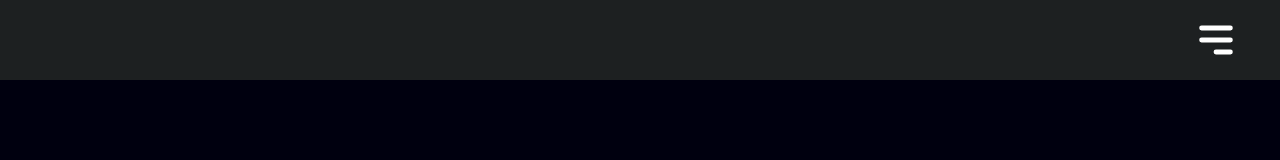
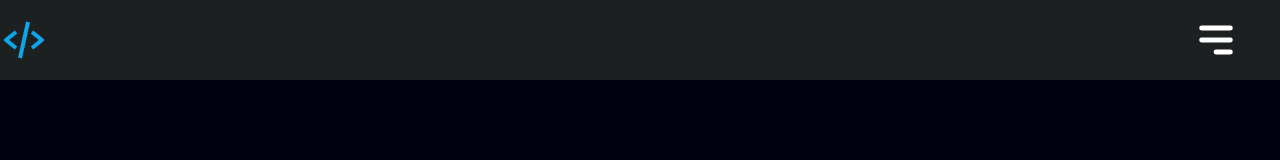
Before and after one commit to danielgen01/Portfolio-Daniel-G, a React (Vite) app: page / in a window 1280 px wide. Shown: the top 160 px of the page. Built offline with nearby package versions, Linux system fonts and the light colour scheme.

Commit message:
add code icon to navbar

```diff
--- a/src/components/Navbar.tsx
+++ b/src/components/Navbar.tsx
@@ -2,6 +2,7 @@ import React from "react"
 import { Link, animateScroll as scroll } from "react-scroll"
 import { HiMenuAlt3 } from "react-icons/hi"
 import { AiOutlineArrowRight } from "react-icons/ai"
+import {BiCodeAlt} from "react-icons/bi"
 
 type props = {
   isNavBarOpen: boolean
@@ -16,8 +17,11 @@ const Navbar: React.FC<props> = ({
 }) => {
   return (
     <>
-      <div className="navbar w-full top-0 h-14 lg:h-20 flex justify-end items-center bg-[#1d2021] fixed z-40">
-        <div className="h-full mr-10 flex items-center">
+      <div className="navbar w-full top-0 h-14 lg:h-20 flex justify-between items-center bg-[#1d2021] fixed z-40">
+        <div className="deco-icon">
+        <BiCodeAlt className=" text-5xl text-sky-500"/>
+        </div>
+        <div className="h-full mr-10 flex items-center menu-icon-ctn">
           {!isNavBarOpen && (
             <>
               <HiMenuAlt3
```
